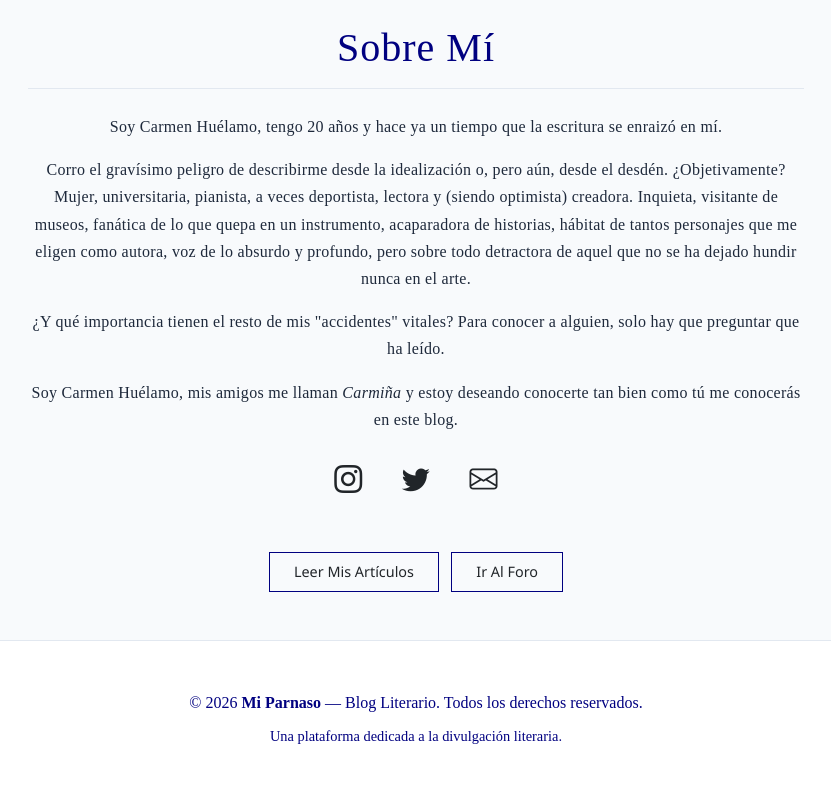
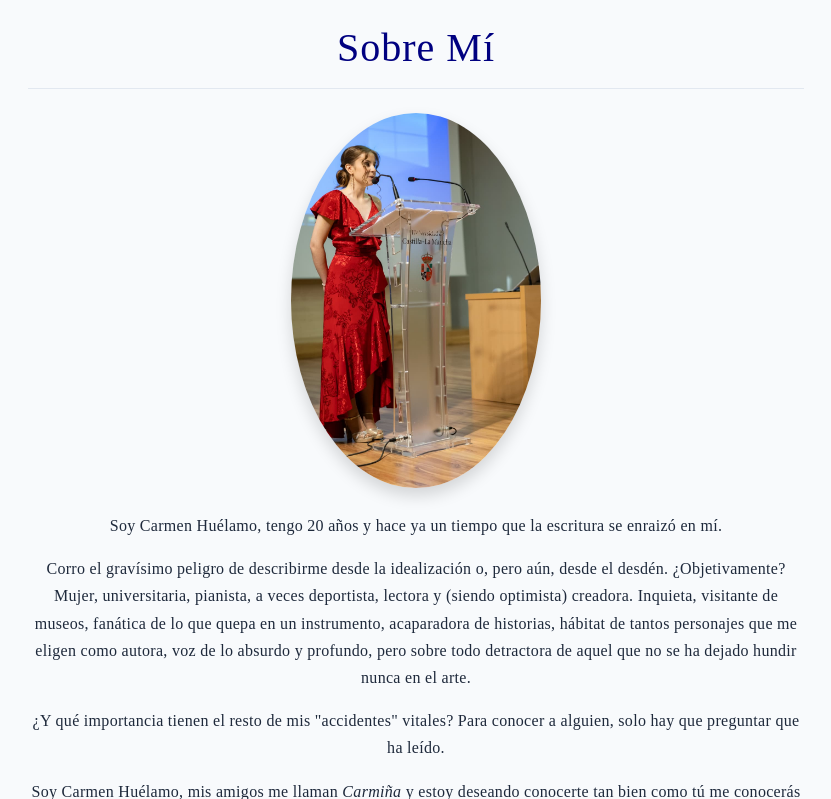
Before and after one commit to DiegoRubiok1/mi-parnaso, a Django app: page /about_me/about_me/ in a window 1280 px wide. Shown: the part 105-904 px from the top of the page, without its empty margins (224-1055 px from the left). Before the commit the page ends 849 px from the top, so only its background shows below. Run offline with Django 5.2, Linux system fonts and the light colour scheme.

Commit message:
feat: about me image

```diff
--- a/templates/about_me/about_me.html
+++ b/templates/about_me/about_me.html
@@ -7,11 +7,11 @@
     <div class="col-md-8">
         <h1 class="mb-4 text-center">Sobre mí</h1>
         <article class="content-box text-center">
-            <!-- Foto de perfil
+
             <div class="mb-4">
-                <img src="/media/profile_photos/Perfil.jpg" alt="Carmen Huélamo" class="img-fluid rounded-circle shadow" style="max-width: 250px;">
+                <img src="/static/assets/carmina.jpeg" alt="Carmen Huélamo" class="img-fluid rounded-circle shadow" style="max-width: 250px;">
             </div>
-            -->
+
             <p>Soy Carmen Huélamo, tengo 20 años y hace ya un tiempo que la escritura se enraizó en mí.</p>
             <p>Corro el gravísimo peligro de describirme desde la idealización o, pero aún, desde el desdén.
                 ¿Objetivamente? Mujer, universitaria, pianista, a veces deportista, lectora y (siendo optimista)
```
Also changed, not shown: static/assets/carmina.jpeg (added).
